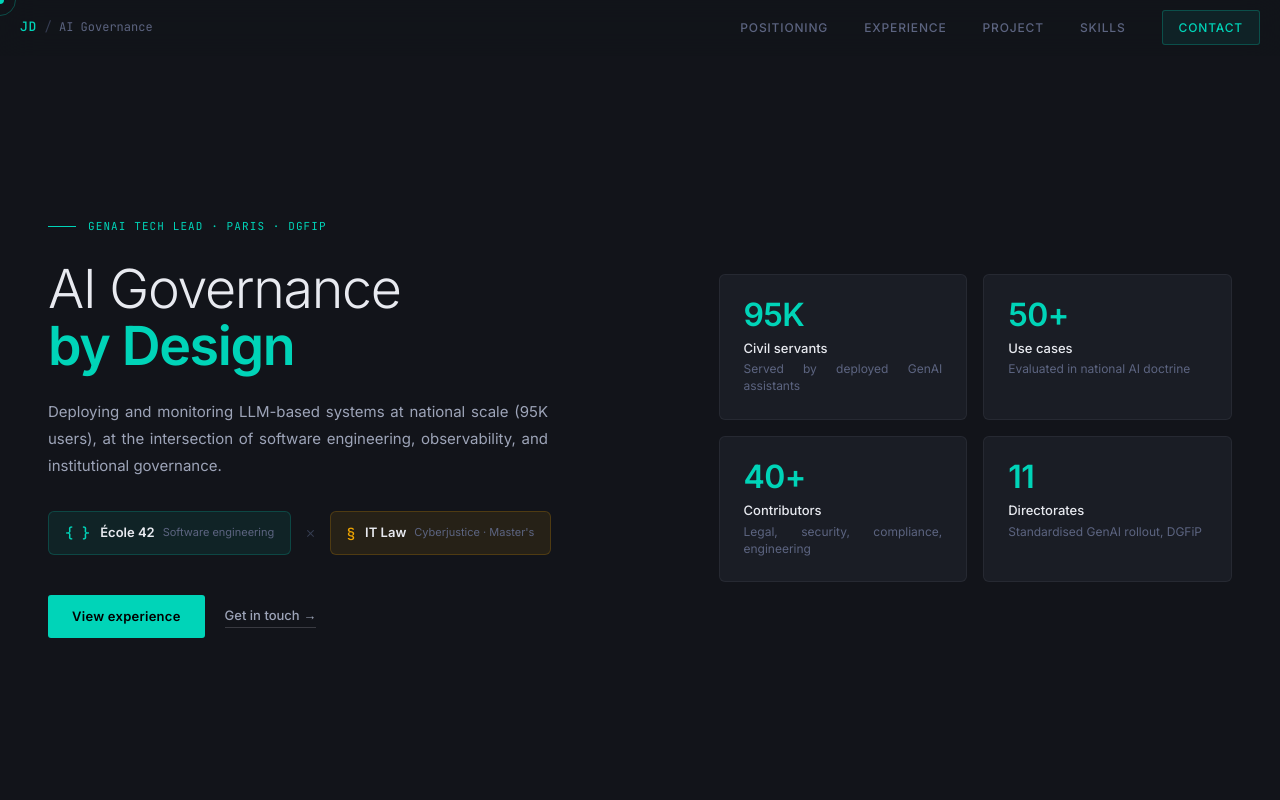
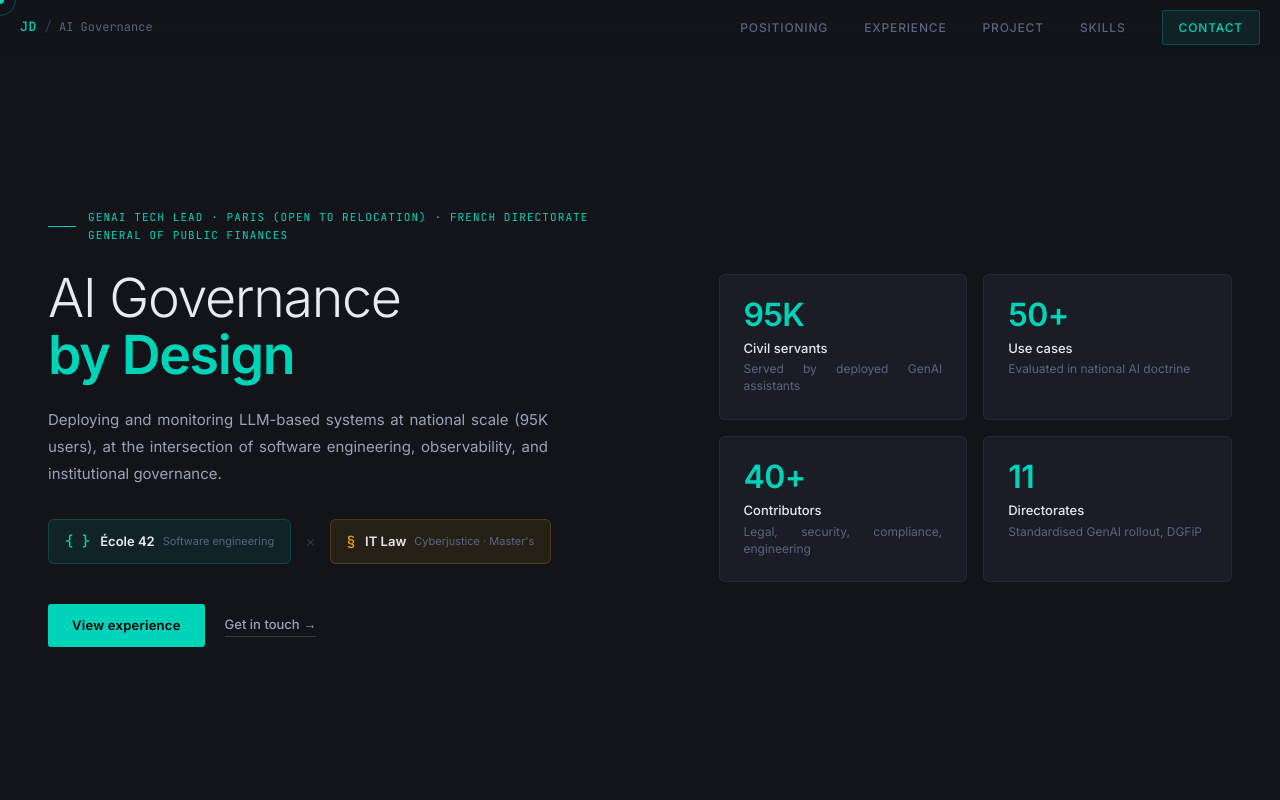
Before and after one commit to JehanneDussert/portfolio, a Vue app: page / in a window 1280 px wide. Shown: the top 800 px of the page. Built offline with nearby package versions, Linux system fonts and the light colour scheme.

Commit message:
fix: wording

```diff
--- a/src/components/HeroSection.vue
+++ b/src/components/HeroSection.vue
@@ -3,7 +3,7 @@
     <div class="hero-left">
       <div class="eyebrow reveal">
         <span class="ew-line"></span>
-        <span class="ew-text">GenAI Tech Lead · Paris · DGFiP</span>
+        <span class="ew-text">GenAI Tech Lead · Paris (open to relocation) · French Directorate General of Public Finances</span>
       </div>
       <h1 class="title reveal reveal-delay-1">
         AI Governance<br />
```
